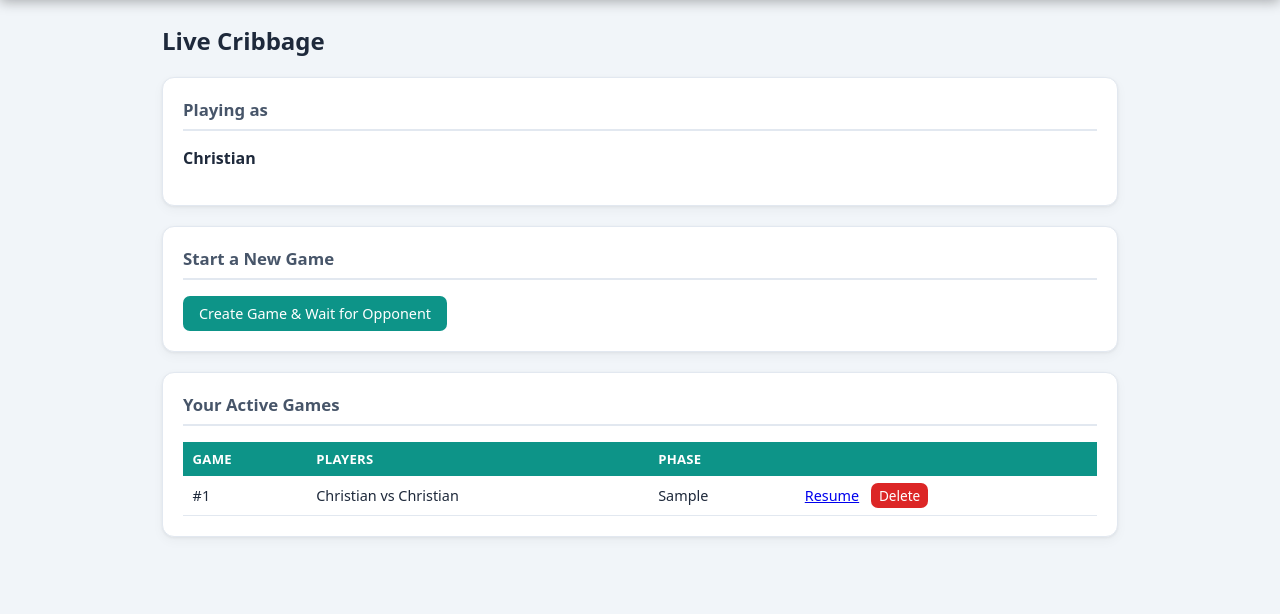
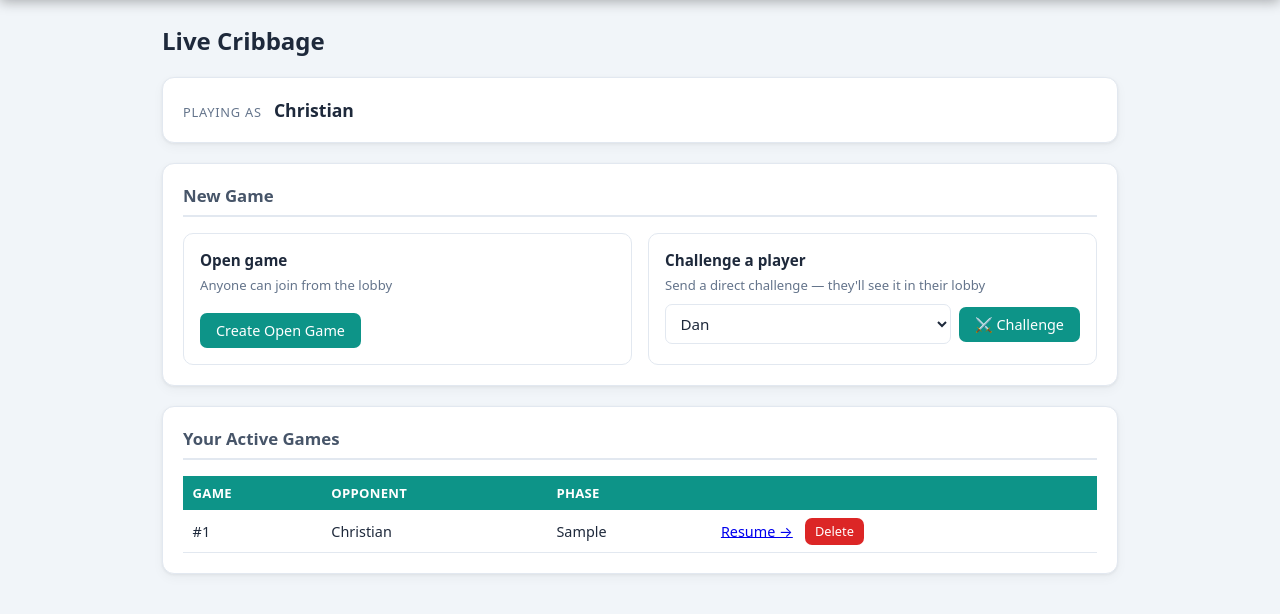
Before and after one commit to christiangoff/cribbage-app, a Flask app: page /play in a window 1280 px wide. Shown: the part 60-674 px from the top of the page. Run offline with Flask 3, Linux system fonts and the light colour scheme; a user stored in the database is signed in; tables that the repository leaves empty hold one stand-in row (values such as "Sample post").

Commit message:
Add player challenge system to live game lobby
- New POST /play/challenge route: creates a LiveGame with phase="challenged"
  and player2_id set to the chosen opponent
- New POST /play/<id>/accept route: accepts challenge, deals cards, starts game
- New POST /play/<id>/decline route: declines or cancels a pending challenge
- play_lobby now queries incoming/sent challenges separately from active games
  (challenges excluded from "active games" list via phase.notin filter)
- Lobby UI: amber notification panel at top for incoming challenges with
  Accept/Decline buttons; "New Game" panel split into Open Game vs Challenge
  side-by-side; pending sent challenges shown with Cancel button

Co-Authored-By: Claude Sonnet 4.6 <noreply@anthropic.com>

```diff
--- a/app.py
+++ b/app.py
@@ -1283,13 +1283,25 @@ def play_lobby():
     me_id = _live_player_id()
     open_games = LiveGame.query.filter_by(player2_id=None, phase="lobby").order_by(LiveGame.created_at.desc()).all()
     my_games = []
+    incoming_challenges = []
+    sent_challenges = []
     if me_id:
         my_games = LiveGame.query.filter(
-            ((LiveGame.player1_id == me_id) | (LiveGame.player2_id == me_id)),
-            LiveGame.phase != "complete",
+            (LiveGame.player1_id == me_id) | (LiveGame.player2_id == me_id),
+            LiveGame.phase.notin_(["complete", "challenged"]),
         ).order_by(LiveGame.created_at.desc()).all()
+        incoming_challenges = LiveGame.query.filter_by(
+            player2_id=me_id, phase="challenged"
+        ).order_by(LiveGame.created_at.desc()).all()
+        sent_challenges = LiveGame.query.filter_by(
+            player1_id=me_id, phase="challenged"
+        ).order_by(LiveGame.created_at.desc()).all()
+    opponents = [p for p in all_players if p.id != me_id] if me_id else []
     return render_template("play_lobby.html", players=all_players, me_id=me_id,
-                           open_games=open_games, my_games=my_games)
+                           open_games=open_games, my_games=my_games,
+                           incoming_challenges=incoming_challenges,
+                           sent_challenges=sent_challenges,
+                           opponents=opponents)
 
 
 @app.route("/play/set-identity", methods=["POST"])
@@ -1311,6 +1323,84 @@ def play_new():
     db.session.add(lg)
     db.session.commit()
     return redirect(url_for("play_game", game_id=lg.id))
+
+
+@app.route("/play/challenge", methods=["POST"])
+@login_required
+def play_challenge():
+    me_id = _live_player_id()
+    if not me_id:
+        flash("Set your identity first.", "error")
+        return redirect(url_for("play_lobby"))
+    opponent_id = request.form.get("opponent_id", type=int)
+    if not opponent_id or opponent_id == me_id:
+        flash("Choose a valid opponent.", "error")
+        return redirect(url_for("play_lobby"))
+    if not Player.query.get(opponent_id):
+        flash("Player not found.", "error")
+        return redirect(url_for("play_lobby"))
+    lg = LiveGame(player1_id=me_id, player2_id=opponent_id, phase="challenged")
+    db.session.add(lg)
+    db.session.commit()
+    opp = Player.query.get(opponent_id)
+    flash(f"Challenge sent to {opp.name}!", "success")
+    return redirect(url_for("play_lobby"))
+
+
+@app.route("/play/<int:game_id>/accept", methods=["POST"])
+@login_required
+def play_accept(game_id: int):
+    me_id = _live_player_id()
+    if not me_id:
+        flash("Set your identity first.", "error")
+        return redirect(url_for("play_lobby"))
+    lg = LiveGame.query.get_or_404(game_id)
+    if lg.phase != "challenged" or lg.player2_id != me_id:
+        flash("This challenge is no longer valid.", "error")
+        return redirect(url_for("play_lobby"))
+
+    lg.dealer_id = random.choice([lg.player1_id, lg.player2_id])
+    lg.first_dealer_id = lg.dealer_id
+    deck = new_deck()
+    p1_hand, p2_hand, remaining = deal_hands(deck)
+    state = {
+        "p1_hand": p1_hand,
+        "p2_hand": p2_hand,
+        "crib": [],
+        "starter": None,
+        "p1_discarded": False,
+        "p2_discarded": False,
+        "deck": remaining,
+        "pegging": None,
+        "counting_subphase": None,
+        "events": ["Challenge accepted! Discard 2 cards to the crib."],
+    }
+    lg.set_state(state)
+    lg.phase = "discarding"
+    db.session.commit()
+    return redirect(url_for("play_game", game_id=lg.id))
+
+
+@app.route("/play/<int:game_id>/decline", methods=["POST"])
+@login_required
+def play_decline(game_id: int):
+    me_id = _live_player_id()
+    lg = LiveGame.query.get_or_404(game_id)
+    if lg.phase != "challenged":
+        flash("This game is already active.", "error")
+        return redirect(url_for("play_lobby"))
+    if me_id not in (lg.player1_id, lg.player2_id):
+        flash("Not your game.", "error")
+        return redirect(url_for("play_lobby"))
+    challenger = Player.query.get(lg.player1_id)
+    challenged = Player.query.get(lg.player2_id)
+    db.session.delete(lg)
+    db.session.commit()
+    if me_id == lg.player2_id:
+        flash(f"Challenge from {challenger.name} declined.", "success")
+    else:
+        flash(f"Challenge to {challenged.name} cancelled.", "success")
+    return redirect(url_for("play_lobby"))
 
 
 @app.route("/play/<int:game_id>/join", methods=["POST"])
--- a/static/style.css
+++ b/static/style.css
@@ -913,3 +913,117 @@ tr.row-unranked td { color: #cbd5e1; }
   font-size: 0.9rem;
   margin: 0.25rem 0;
 }
+
+/* ── Play lobby ───────────────────────────────────────────────────────── */
+
+.playing-as-label {
+  font-size: 0.8rem;
+  color: #64748b;
+  text-transform: uppercase;
+  letter-spacing: 0.06em;
+  margin-right: 0.5rem;
+}
+
+.playing-as-name {
+  font-size: 1.1rem;
+  color: var(--ink);
+}
+
+.new-game-options {
+  display: grid;
+  grid-template-columns: 1fr 1fr;
+  gap: 1rem;
+}
+
+@media (max-width: 600px) {
+  .new-game-options { grid-template-columns: 1fr; }
+}
+
+.new-game-option {
+  border: 1.5px solid var(--line);
+  border-radius: 10px;
+  padding: 1rem;
+  display: flex;
+  flex-direction: column;
+  gap: 0.4rem;
+}
+
+.new-game-option-label {
+  font-weight: 600;
+  font-size: 0.95rem;
+  color: var(--ink);
+}
+
+.new-game-option-desc {
+  font-size: 0.82rem;
+  color: #64748b;
+  flex: 1;
+}
+
+/* ── Challenge notification ───────────────────────────────────────────── */
+
+.challenge-panel {
+  border-color: #f59e0b;
+  background: linear-gradient(135deg, #fffbeb 0%, #fef3c7 100%);
+  box-shadow: 0 2px 12px rgba(245,158,11,0.15);
+}
+
+.challenge-panel h3 {
+  color: #92400e;
+  border-color: #fde68a;
+}
+
+.challenge-item {
+  display: flex;
+  align-items: center;
+  justify-content: space-between;
+  gap: 1rem;
+  flex-wrap: wrap;
+  padding: 0.65rem 0;
+  border-bottom: 1px solid #fde68a;
+}
+
+.challenge-item:last-child { border-bottom: none; }
+
+.challenge-from {
+  display: flex;
+  flex-direction: column;
+  gap: 0.1rem;
+}
+
+.challenge-time {
+  font-size: 0.78rem;
+  color: #92400e;
+  opacity: 0.7;
+}
+
+.challenge-actions {
+  display: flex;
+  gap: 0.5rem;
+}
+
+.btn-accept {
+  background: var(--ok);
+}
+
+.btn-accept:hover {
+  background: #15803d;
+  box-shadow: 0 2px 8px rgba(22,163,74,0.3);
+}
+
+.sent-challenge-item {
+  display: flex;
+  align-items: center;
+  justify-content: space-between;
+  gap: 1rem;
+  padding: 0.5rem 0;
+  border-bottom: 1px solid var(--line);
+  font-size: 0.9rem;
+}
+
+.sent-challenge-item:last-child { border-bottom: none; }
+
+.btn-sm {
+  font-size: 0.8rem;
+  padding: 0.3rem 0.65rem;
+}
--- a/templates/play_lobby.html
+++ b/templates/play_lobby.html
@@ -6,56 +6,130 @@
 <div class="panel">
   <p>You must be <a href="{{ url_for('login') }}">logged in</a> to play live games.</p>
 </div>
+
 {% elif not me_id %}
 <div class="panel">
-  <p>Your account isn't linked to a player yet. Ask an admin to link your account to a player before you can play.</p>
+  <p>Your account isn't linked to a player yet. Ask an admin to link your account before you can play.</p>
 </div>
+
 {% else %}
 
+{% set me_player = namespace(name='') %}
+{% for p in players %}{% if p.id == me_id %}{% set me_player.name = p.name %}{% endif %}{% endfor %}
+
+<!-- ── Incoming challenges (shown prominently at top) ── -->
+{% if incoming_challenges %}
+<div class="panel challenge-panel">
+  <h3>⚔️ You've been challenged!</h3>
+  {% for g in incoming_challenges %}
+  <div class="challenge-item">
+    <div class="challenge-from">
+      <strong>{{ g.player1.name }}</strong> wants to play
+      <span class="challenge-time">{{ g.created_at.strftime('%b %d, %I:%M %p') }}</span>
+    </div>
+    <div class="challenge-actions">
+      <form method="post" action="{{ url_for('play_accept', game_id=g.id) }}" style="display:inline">
+        <button type="submit" class="btn-accept">Accept</button>
+      </form>
+      <form method="post" action="{{ url_for('play_decline', game_id=g.id) }}" style="display:inline">
+        <button type="submit" class="danger">Decline</button>
+      </form>
+    </div>
+  </div>
+  {% endfor %}
+</div>
+{% endif %}
+
+<!-- ── Playing as ── -->
 <div class="panel">
-  <h3>Playing as</h3>
-  {% for p in players %}{% if p.id == me_id %}
-    <p><strong>{{ p.name }}</strong></p>
-  {% endif %}{% endfor %}
+  <span class="playing-as-label">Playing as</span>
+  <strong class="playing-as-name">{{ me_player.name }}</strong>
 </div>
 
+<!-- ── New game ── -->
 <div class="panel">
-  <h3>Start a New Game</h3>
-  <form method="post" action="{{ url_for('play_new') }}">
-    <button type="submit">Create Game &amp; Wait for Opponent</button>
-  </form>
+  <h3>New Game</h3>
+  <div class="new-game-options">
+
+    <div class="new-game-option">
+      <div class="new-game-option-label">Open game</div>
+      <div class="new-game-option-desc">Anyone can join from the lobby</div>
+      <form method="post" action="{{ url_for('play_new') }}">
+        <button type="submit">Create Open Game</button>
+      </form>
+    </div>
+
+    {% if opponents %}
+    <div class="new-game-option">
+      <div class="new-game-option-label">Challenge a player</div>
+      <div class="new-game-option-desc">Send a direct challenge — they'll see it in their lobby</div>
+      <form method="post" action="{{ url_for('play_challenge') }}" class="inline-form">
+        <select name="opponent_id" style="flex:1;min-width:130px">
+          {% for p in opponents %}
+          <option value="{{ p.id }}">{{ p.name }}</option>
+          {% endfor %}
+        </select>
+        <button type="submit">⚔️ Challenge</button>
+      </form>
+    </div>
+    {% endif %}
+
+  </div>
 </div>
 
+<!-- ── Sent / pending challenges ── -->
+{% if sent_challenges %}
+<div class="panel">
+  <h3>Pending Challenges</h3>
+  {% for g in sent_challenges %}
+  <div class="sent-challenge-item">
+    <span>Waiting for <strong>{{ g.player2.name }}</strong> to respond…</span>
+    <form method="post" action="{{ url_for('play_decline', game_id=g.id) }}" style="display:inline">
+      <button type="submit" class="danger btn-sm">Cancel</button>
+    </form>
+  </div>
+  {% endfor %}
+</div>
+{% endif %}
+
+<!-- ── Active games ── -->
 {% if my_games %}
 <div class="panel">
   <h3>Your Active Games</h3>
+  <div class="table-wrap">
   <table>
-    <thead><tr><th>Game</th><th>Players</th><th>Phase</th><th></th></tr></thead>
+    <thead><tr><th>Game</th><th>Opponent</th><th>Phase</th><th></th></tr></thead>
     <tbody>
       {% for g in my_games %}
       <tr>
         <td>#{{ g.id }}</td>
         <td>
-          {{ g.player1.name }} vs
-          {% if g.player2 %}{{ g.player2.name }}{% else %}<em>waiting…</em>{% endif %}
+          {% if g.player1_id == me_id %}
+            {{ g.player2.name if g.player2 else '—' }}
+          {% else %}
+            {{ g.player1.name }}
+          {% endif %}
         </td>
         <td>{{ g.phase }}</td>
         <td>
-          <a href="{{ url_for('play_game', game_id=g.id) }}">Resume</a>
+          <a href="{{ url_for('play_game', game_id=g.id) }}">Resume →</a>
           <form method="post" action="{{ url_for('play_delete', game_id=g.id) }}" style="display:inline" onsubmit="return confirm('Delete this game?')">
-            <button type="submit" class="danger" style="margin-left:0.5rem;font-size:0.85rem;padding:0.2rem 0.5rem">Delete</button>
+            <button type="submit" class="danger btn-sm" style="margin-left:0.5rem">Delete</button>
           </form>
         </td>
       </tr>
       {% endfor %}
     </tbody>
   </table>
+  </div>
 </div>
 {% endif %}
 
+<!-- ── Open games ── -->
 {% if open_games %}
 <div class="panel">
-  <h3>Open Games (Waiting for Opponent)</h3>
+  <h3>Open Games</h3>
+  <div class="table-wrap">
   <table>
     <thead><tr><th>Game</th><th>Created by</th><th></th></tr></thead>
     <tbody>
@@ -74,6 +148,7 @@
       {% endfor %}
     </tbody>
   </table>
+  </div>
 </div>
 {% endif %}
 
```
